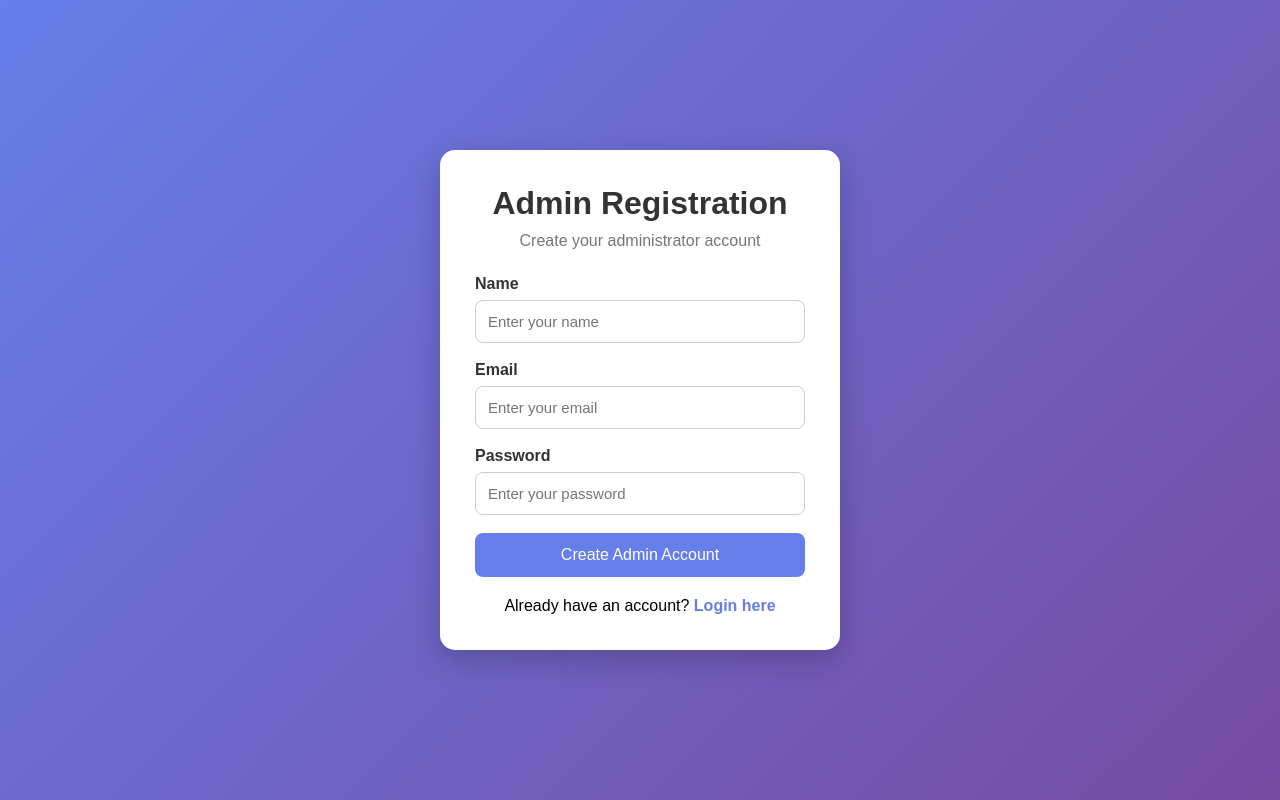
After one commit to muskaan225/Campus-Skill-Gap-Analyzer, a Flask app: page /admin/register in a window 1280 px wide. The commit adds this page. Run offline with Flask 3, Linux system fonts and the light colour scheme.

Commit message:
Add admin registration

```diff
--- a/app.py
+++ b/app.py
@@ -1259,6 +1259,83 @@ def resources():
 
     )
 
+# =========================================================
+# ADMIN REGISTER
+# =========================================================
+
+@app.route(
+    "/admin/register",
+    methods=["GET", "POST"]
+)
+def admin_register():
+
+    if request.method == "POST":
+
+        name = request.form.get("name")
+        email = request.form.get("email")
+        password = request.form.get("password")
+
+        # Check required fields
+        if not name or not email or not password:
+            return "All fields are required."
+
+        connection = get_db_connection()
+
+        cursor = connection.cursor()
+
+        # Check whether email already exists
+        cursor.execute(
+            """
+            SELECT id
+            FROM admins
+            WHERE email = %s
+            """,
+            (email,)
+        )
+
+        existing_admin = cursor.fetchone()
+
+        if existing_admin:
+
+            cursor.close()
+            connection.close()
+
+            return "Admin email already registered."
+
+        # Create new admin
+        cursor.execute(
+            """
+            INSERT INTO admins
+            (
+                name,
+                email,
+                password
+            )
+            VALUES
+            (
+                %s,
+                %s,
+                %s
+            )
+            """,
+            (
+                name,
+                email,
+                password
+            )
+        )
+
+        connection.commit()
+
+        cursor.close()
+        connection.close()
+
+        # After registration, go to admin login
+        return redirect("/admin/login")
+
+    return render_template(
+        "admin_register.html"
+    )
 
 # =========================================================
 # ADMIN LOGIN
--- /dev/null
+++ b/templates/admin_register.html
@@ -0,0 +1,154 @@
+<!DOCTYPE html>
+<html lang="en">
+<head>
+    <meta charset="UTF-8">
+    <meta name="viewport" content="width=device-width, initial-scale=1.0">
+
+    <title>Admin Registration - Campus Skill Gap Analyzer</title>
+
+    <style>
+        * {
+            box-sizing: border-box;
+            margin: 0;
+            padding: 0;
+            font-family: Arial, sans-serif;
+        }
+
+        body {
+            min-height: 100vh;
+            display: flex;
+            justify-content: center;
+            align-items: center;
+            background: linear-gradient(135deg, #667eea, #764ba2);
+        }
+
+        .container {
+            width: 400px;
+            background: white;
+            padding: 35px;
+            border-radius: 15px;
+            box-shadow: 0 10px 30px rgba(0, 0, 0, 0.2);
+        }
+
+        h1 {
+            text-align: center;
+            margin-bottom: 10px;
+            color: #333;
+        }
+
+        .subtitle {
+            text-align: center;
+            color: #777;
+            margin-bottom: 25px;
+        }
+
+        label {
+            display: block;
+            margin-bottom: 7px;
+            color: #333;
+            font-weight: bold;
+        }
+
+        input {
+            width: 100%;
+            padding: 12px;
+            margin-bottom: 18px;
+            border: 1px solid #ccc;
+            border-radius: 8px;
+            font-size: 15px;
+        }
+
+        input:focus {
+            outline: none;
+            border-color: #667eea;
+        }
+
+        button {
+            width: 100%;
+            padding: 13px;
+            border: none;
+            border-radius: 8px;
+            background: #667eea;
+            color: white;
+            font-size: 16px;
+            cursor: pointer;
+        }
+
+        button:hover {
+            background: #5568d9;
+        }
+
+        .login-link {
+            text-align: center;
+            margin-top: 20px;
+        }
+
+        .login-link a {
+            color: #667eea;
+            text-decoration: none;
+            font-weight: bold;
+        }
+
+        .login-link a:hover {
+            text-decoration: underline;
+        }
+    </style>
+</head>
+
+<body>
+
+<div class="container">
+
+    <h1>Admin Registration</h1>
+
+    <p class="subtitle">
+        Create your administrator account
+    </p>
+
+    <form method="POST" action="/admin/register">
+
+        <label for="name">Name</label>
+
+        <input
+            type="text"
+            id="name"
+            name="name"
+            placeholder="Enter your name"
+            required
+        >
+
+        <label for="email">Email</label>
+
+        <input
+            type="email"
+            id="email"
+            name="email"
+            placeholder="Enter your email"
+            required
+        >
+
+        <label for="password">Password</label>
+
+        <input
+            type="password"
+            id="password"
+            name="password"
+            placeholder="Enter your password"
+            required
+        >
+
+        <button type="submit">
+            Create Admin Account
+        </button>
+
+    </form>
+
+    <div class="login-link">
+        Already have an account?
+        <a href="/admin/login">Login here</a>
+    </div>
+
+</div>
+
+</body>
+</html>
```
Also changed, not shown: templates/admin_login.html (+8 -0 lines).
